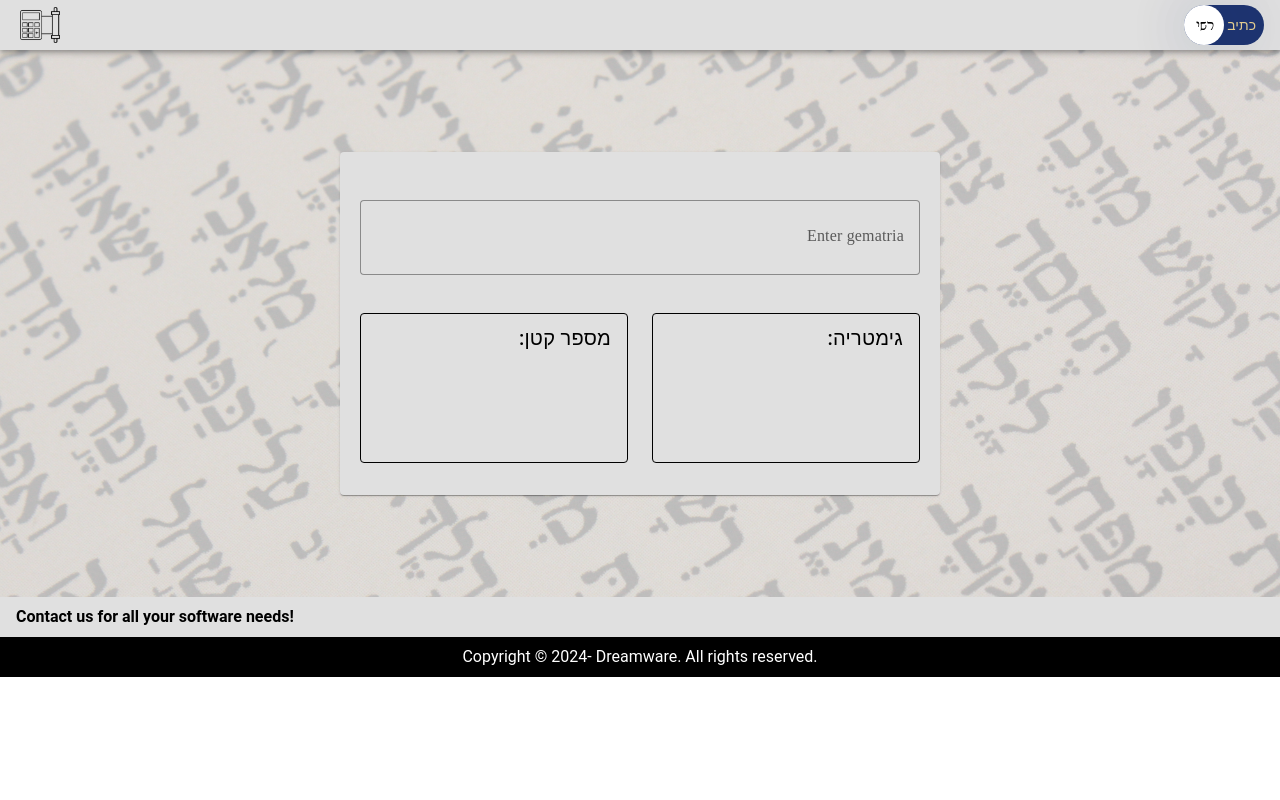
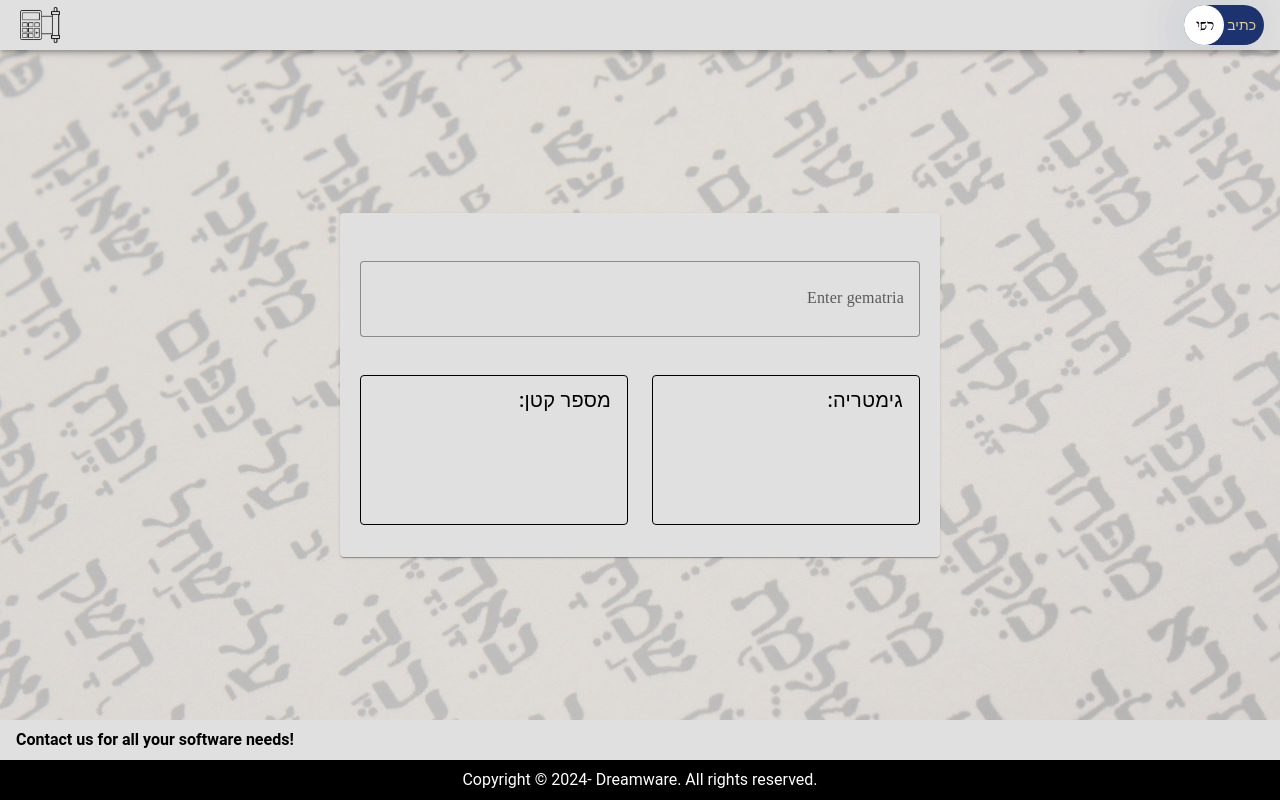
Before and after one commit to simjust175/gematriaCalc, a Vue app: page / in a window 1280 px wide. Built offline with nearby package versions, Linux system fonts and the light colour scheme; a web font is replaced by a local one.

Commit message:
fixed footer issue trying again 'clearable'

```diff
--- a/src/App.vue
+++ b/src/App.vue
@@ -1,15 +1,14 @@
 <template>
-  <div>
-    <v-app class="bg-alef-beis" theme="light" id="app">
+    <v-app class="bg-alef-beis bg-red pb-0" theme="light" id="app">
 
      <app-bar @fontChange="rashiStat = $event"/>
 
       <v-main class="d-flex align-center justify-center">
         <gim-form :rashiStat="rashiStat"/>
       </v-main>
-      <footer-comp height="0" class="pa-0 pb-0" />
+      <footer-comp height="0" class="pa-0 pb-0 bg-red" />
     </v-app>
-  </div>
+
 </template>
 
 <script>
@@ -33,5 +32,7 @@ export default {
 #app {
   background: url("../public/images/alef_beis.png") no-repeat center center fixed !important;
   background-size: cover;
+  padding-bottom: 0;
+  margin-bottom: 0;
 }
 </style>
--- a/src/components/FooterComp.vue
+++ b/src/components/FooterComp.vue
@@ -1,5 +1,6 @@
 <template>
-      <v-footer class="d-flex flex-column pb-0 mb-0" height="0">
+    <v-layout class="pa-0 ma-0" max-height="80">
+      <v-footer class="d-flex flex-column pa-0 ma-0" height="0">
       <div class="bg-grey-lighten-2 d-flex w-100 align-center px-4 py-2">
         <strong>Contact us for all your software needs!</strong>
         <v-spacer></v-spacer>
@@ -10,6 +11,7 @@
       </div>
       <v-img src="../../public/images/dreamware.png" max-width="30" max-height="30" ></v-img>
     </v-footer>
+</v-layout>
   </template>
   <script>
     //
--- a/src/components/GimForm.vue
+++ b/src/components/GimForm.vue
@@ -9,7 +9,7 @@
         v-model="gimatria"
         :loading="loading"
         :rules="gimatriaRules"
-
+        clearable
       ></v-text-field>
     <v-row>
       <v-col cols="6">
```
